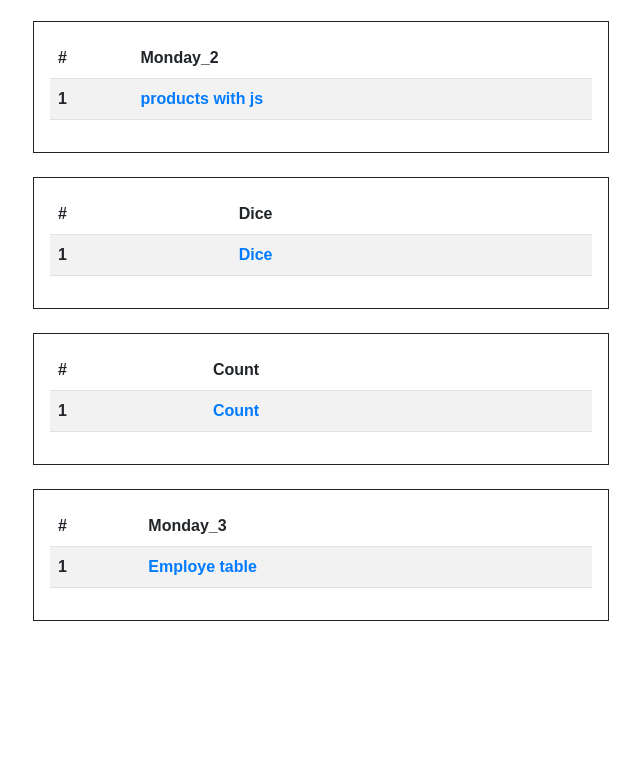
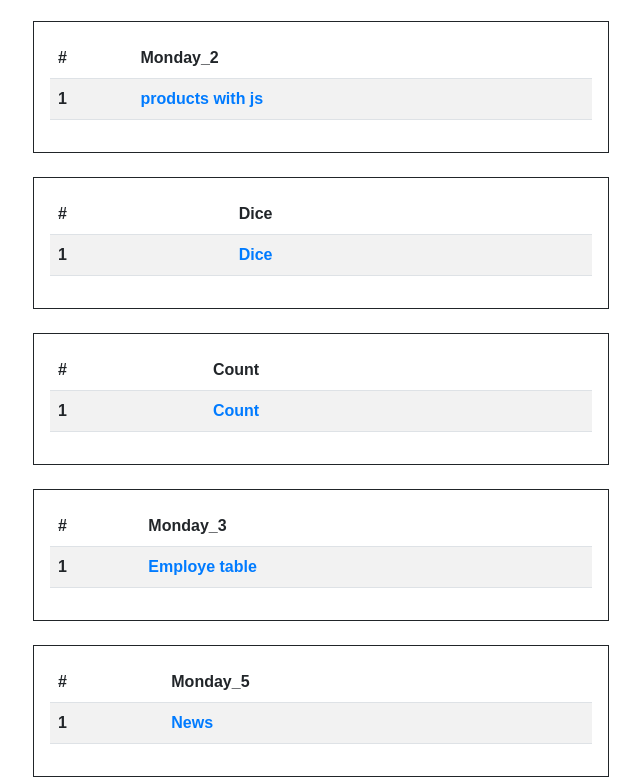
Before and after one commit to Urvesh0069/JS, a plain HTML site: page index.html in a window 1280 px wide. Shown: the part 2658-3435 px from the top of the page, without its empty margins (319-959 px from the left). Before the commit the page ends 3279 px from the top, so only its background shows below. Drawn offline with nearby package versions, Linux system fonts and the light colour scheme.

Commit message:
update index

```diff
--- a/index.html
+++ b/index.html
@@ -36,7 +36,7 @@
 
     <h2 class="text-center mb-3">JavaScript Files</h2>
 
-     <div class="container border border-dark p-3">
+    <div class="container border border-dark p-3">
         <table class="table table-striped">
             <thead>
                 <tr>
@@ -223,7 +223,7 @@
         </table>
     </div>
 
-     <div class="container border border-dark p-3 mt-4">
+    <div class="container border border-dark p-3 mt-4">
         <table class="table table-striped">
             <thead>
                 <tr>
@@ -275,11 +275,11 @@
                 </tr>
                 <tr>
                     <th scope="row">2</th>
-                    <td><a href="/prectice_7/p_7_2.js">Minimum  value</a></td>
+                    <td><a href="/prectice_7/p_7_2.js">Minimum value</a></td>
                 </tr>
                 <tr>
                     <th scope="row">3</th>
-                    <td><a href="/prectice_7/p_7_3.js">maximum  value</a></td>
+                    <td><a href="/prectice_7/p_7_3.js">maximum value</a></td>
                 </tr>
                 <tr>
                     <th scope="row">4</th>
@@ -323,7 +323,7 @@
         </table>
     </div>
 
-      <div class="container border border-dark p-3 mt-4">
+    <div class="container border border-dark p-3 mt-4">
         <table class="table table-striped">
             <thead>
                 <tr>
@@ -357,7 +357,7 @@
         </table>
     </div>
 
-          <div class="container border border-dark p-3 mt-4">
+    <div class="container border border-dark p-3 mt-4">
         <table class="table table-striped">
             <thead>
                 <tr>
@@ -374,6 +374,23 @@
         </table>
     </div>
 
+    <div class="container border border-dark p-3 mt-4">
+        <table class="table table-striped">
+            <thead>
+                <tr>
+                    <th scope="col">#</th>
+                    <th scope="col">Monday_5</th>
+                </tr>
+            </thead>
+            <tbody>
+                <tr>
+                    <th scope="row">1</th>
+                    <td><a href="./news/index.html">News</a></td>
+                </tr>
+            </tbody>
+        </table>
+    </div>
+
 
 
     <script src="https://cdn.jsdelivr.net/npm/bootstrap@5.3.0/dist/js/bootstrap.bundle.min.js"></script>
```
